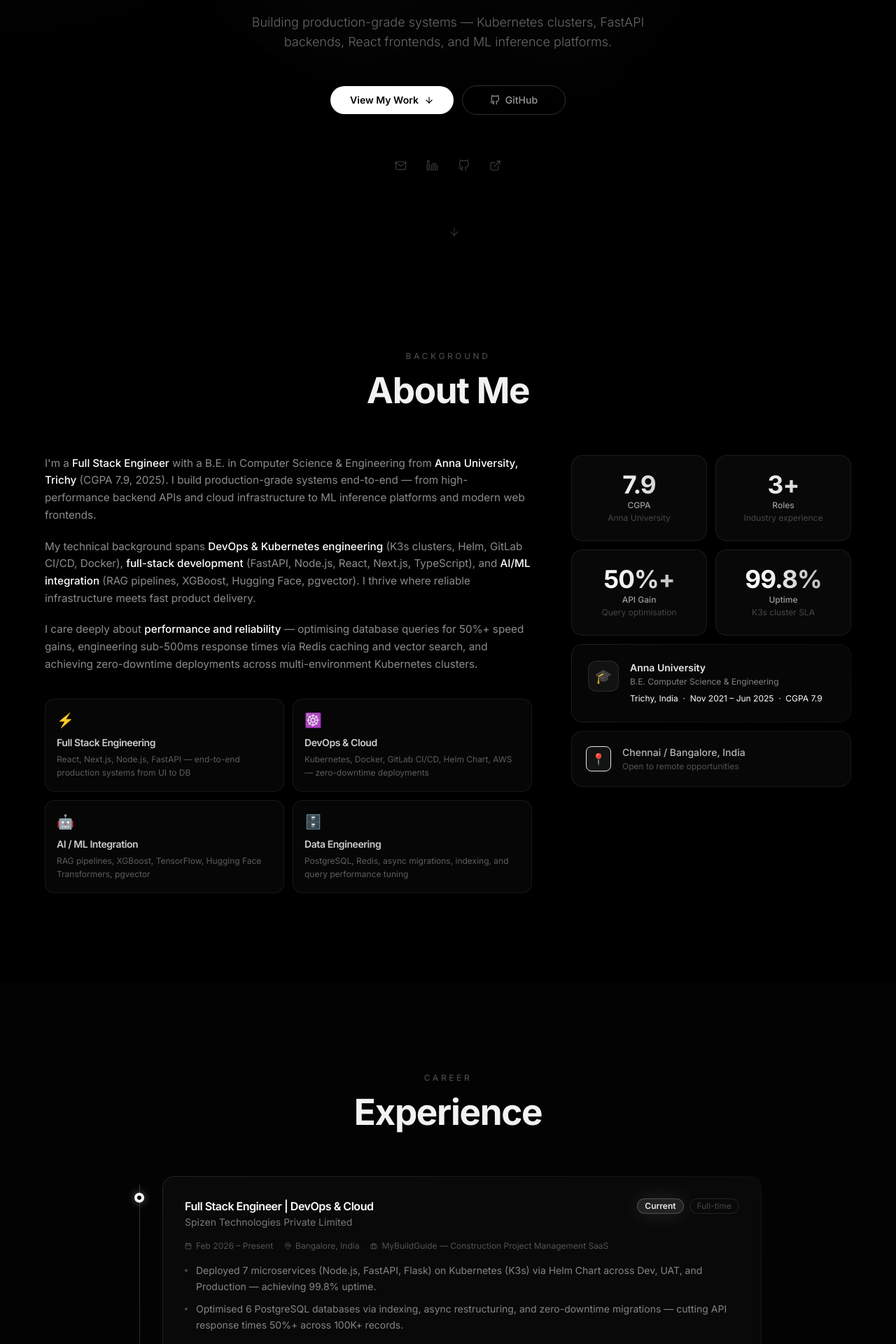
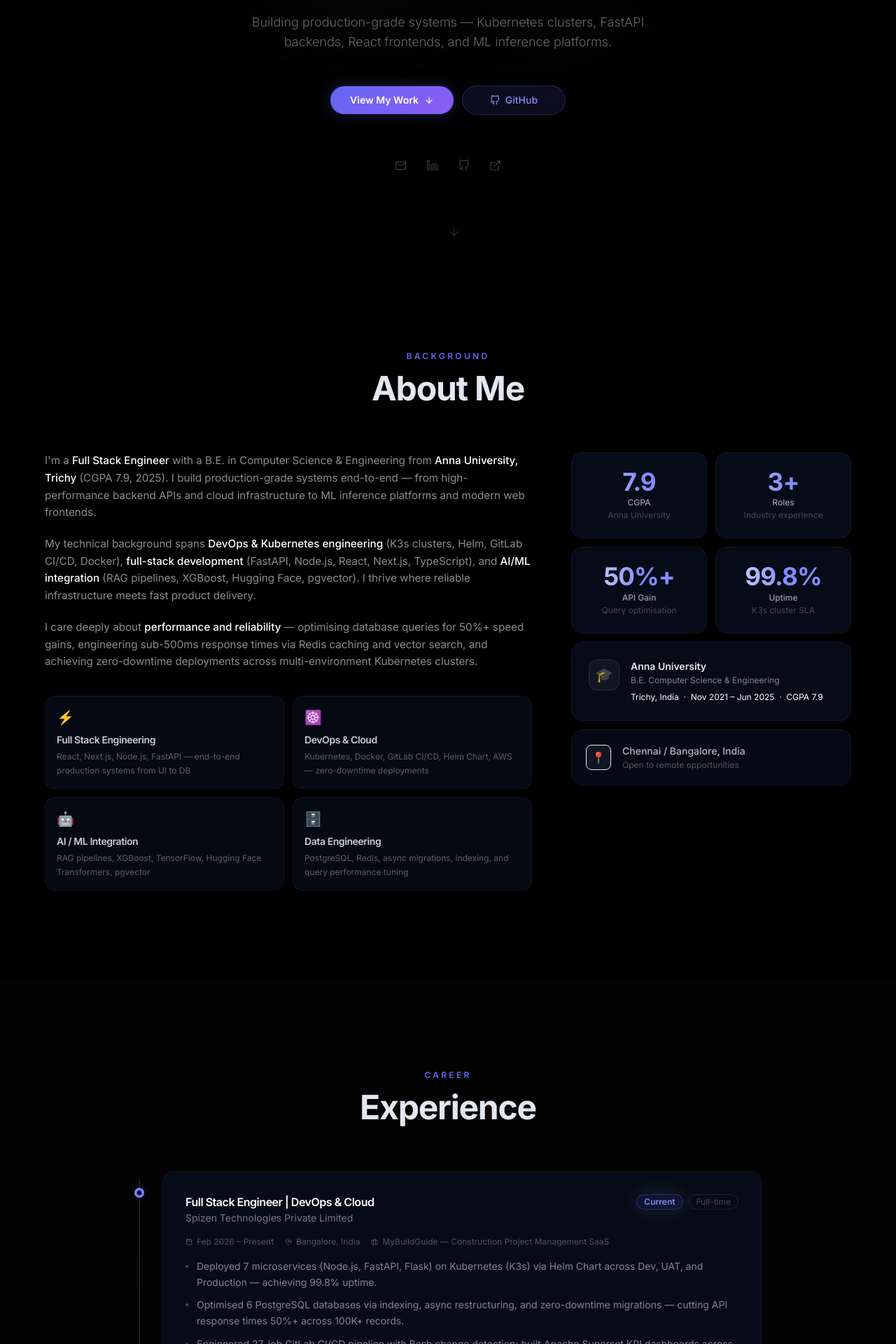
Before and after one commit to Mukunth1004/mukunthan-portfolio, a Next.js app: page / in a window 1280 px wide. Shown: the part 480-2400 px from the top of the page at 70% size. Built offline with nearby package versions, Linux system fonts and the light colour scheme.

Commit message:
feat: premium indigo/purple color system + CSS tokens

```diff
--- a/app/styles/globals.css
+++ b/app/styles/globals.css
@@ -3,6 +3,24 @@
 @tailwind base;
 @tailwind components;
 @tailwind utilities;
+
+/* ── Design tokens ────────────────────────────────────── */
+:root {
+  --bg:            #020617;
+  --surface:       #070f1f;
+  --surface-2:     #0d1829;
+  --accent:        #6366f1;
+  --accent-light:  #818cf8;
+  --accent-soft:   rgba(99, 102, 241, 0.12);
+  --accent-glow:   rgba(99, 102, 241, 0.25);
+  --purple:        #8b5cf6;
+  --purple-soft:   rgba(139, 92, 246, 0.12);
+  --border:        rgba(99, 102, 241, 0.1);
+  --border-hover:  rgba(99, 102, 241, 0.28);
+  --text:          #e2e8f0;
+  --text-muted:    #94a3b8;
+  --text-subtle:   #475569;
+}
 
 @layer base {
   *, *::before, *::after { box-sizing: border-box; margin: 0; padding: 0; }
@@ -13,13 +31,13 @@
     -moz-osx-font-smoothing: grayscale;
   }
   body {
-    background-color: #000000;
-    color: #ffffff;
+    background-color: var(--bg);
+    color: var(--text);
     font-family: 'Inter', system-ui, -apple-system, sans-serif;
     line-height: 1.6;
     overflow-x: hidden;
   }
-  h1, h2, h3, h4, h5, h6 {
+  h1,h2,h3,h4,h5,h6 {
     font-family: 'Inter', system-ui, sans-serif;
     font-weight: 700;
     letter-spacing: -0.03em;
@@ -27,205 +45,209 @@
   }
   ::-webkit-scrollbar { width: 3px; }
   ::-webkit-scrollbar-track { background: transparent; }
-  ::-webkit-scrollbar-thumb { background: rgba(255,255,255,0.08); border-radius: 2px; }
-  ::-webkit-scrollbar-thumb:hover { background: rgba(255,255,255,0.15); }
-  ::selection { background: rgba(255,255,255,0.12); color: #fff; }
+  ::-webkit-scrollbar-thumb { background: var(--accent-soft); border-radius: 2px; }
+  ::-webkit-scrollbar-thumb:hover { background: var(--accent-glow); }
+  ::selection { background: rgba(99,102,241,0.2); color: #fff; }
 }
 
 @layer components {
   /* ── Buttons ── */
   .btn-primary {
-    @apply inline-flex items-center justify-center px-7 py-2.5 text-sm font-semibold bg-white text-black rounded-full relative overflow-hidden;
-    transition: all 0.22s cubic-bezier(0.25, 0.46, 0.45, 0.94);
+    @apply inline-flex items-center justify-center px-7 py-2.5 text-sm font-semibold rounded-full relative overflow-hidden;
+    background: linear-gradient(135deg, var(--accent) 0%, var(--purple) 100%);
+    color: #fff;
+    box-shadow: 0 0 20px rgba(99,102,241,0.3);
+    transition: all 0.25s ease;
   }
   .btn-primary::before {
     content: '';
     position: absolute;
-    top: -50%;
-    left: -60%;
-    width: 40%;
-    height: 200%;
-    background: linear-gradient(90deg, transparent, rgba(0,0,0,0.08), transparent);
-    transform: skewX(-20deg);
-    transition: left 0.5s ease;
+    inset: 0;
+    background: linear-gradient(135deg, rgba(255,255,255,0.15) 0%, transparent 60%);
+    opacity: 0;
+    transition: opacity 0.25s ease;
   }
-  .btn-primary:hover::before { left: 120%; }
-  .btn-primary:hover { background: rgba(255,255,255,0.92); transform: translateY(-1px); box-shadow: 0 8px 32px rgba(255,255,255,0.15); }
+  .btn-primary:hover { transform: translateY(-1px); box-shadow: 0 4px 30px rgba(99,102,241,0.45); }
+  .btn-primary:hover::before { opacity: 1; }
   .btn-primary:active { transform: scale(0.98); }
 
   .btn-secondary {
     @apply inline-flex items-center justify-center px-7 py-2.5 text-sm font-medium rounded-full;
-    border: 1px solid rgba(255,255,255,0.18);
-    color: rgba(255,255,255,0.6);
-    transition: all 0.22s cubic-bezier(0.25, 0.46, 0.45, 0.94);
+    border: 1px solid var(--border-hover);
+    color: var(--accent-light);
+    background: var(--accent-soft);
+    transition: all 0.25s ease;
   }
-  .btn-secondary:hover { border-color: rgba(255,255,255,0.4); color: rgba(255,255,255,0.9); transform: translateY(-1px); }
+  .btn-secondary:hover {
+    border-color: var(--accent);
+    background: rgba(99,102,241,0.18);
+    color: #fff;
+    transform: translateY(-1px);
+  }
   .btn-secondary:active { transform: scale(0.98); }
 
-  /* ── Cards – base ── */
+  /* ── Glass card ── */
   .card-premium {
-    background: rgba(255,255,255,0.028);
-    border: 1px solid rgba(255,255,255,0.07);
+    background: rgba(7, 15, 31, 0.7);
+    border: 1px solid var(--border);
     border-radius: 16px;
-    transition: background 0.3s ease, border-color 0.3s ease, box-shadow 0.3s ease;
-    overflow: hidden;
+    backdrop-filter: blur(12px);
+    -webkit-backdrop-filter: blur(12px);
+    transition: border-color 0.3s ease, box-shadow 0.3s ease, background 0.3s ease;
   }
   .card-premium:hover {
-    background: rgba(255,255,255,0.045);
-    border-color: rgba(255,255,255,0.12);
-    box-shadow: 0 0 0 1px rgba(255,255,255,0.05), 0 8px 40px rgba(0,0,0,0.4);
+    border-color: var(--border-hover);
+    background: rgba(13, 24, 41, 0.85);
+    box-shadow: 0 0 0 1px var(--accent-soft), 0 8px 32px rgba(0,0,0,0.4);
   }
 
-  /* ── Bento card (Magic UI style) ── */
+  /* ── Bento card ── */
   .bento-card {
-    background: rgba(255,255,255,0.025);
-    border: 1px solid rgba(255,255,255,0.07);
+    background: rgba(7, 15, 31, 0.6);
+    border: 1px solid var(--border);
     border-radius: 14px;
-    transition: all 0.3s cubic-bezier(0.25, 0.46, 0.45, 0.94);
+    backdrop-filter: blur(8px);
     position: relative;
     overflow: hidden;
+    transition: all 0.3s ease;
   }
-  .bento-card::before {
+  .bento-card::after {
     content: '';
     position: absolute;
     inset: 0;
-    background: radial-gradient(circle at 50% 0%, rgba(255,255,255,0.04), transparent 70%);
+    background: radial-gradient(circle at 50% 0%, var(--accent-soft), transparent 70%);
     opacity: 0;
     transition: opacity 0.3s ease;
   }
-  .bento-card:hover { border-color: rgba(255,255,255,0.14); box-shadow: 0 4px 24px rgba(0,0,0,0.3); }
-  .bento-card:hover::before { opacity: 1; }
+  .bento-card:hover { border-color: var(--border-hover); box-shadow: 0 4px 24px rgba(0,0,0,0.4); }
+  .bento-card:hover::after { opacity: 1; }
 
-  /* ── Glow card (stat cards) ── */
+  /* ── Glow card (stats) ── */
   .glow-card {
-    background: rgba(255,255,255,0.03);
-    border: 1px solid rgba(255,255,255,0.08);
-    border-radius: 16px;
-    transition: all 0.3s ease;
-    position: relative;
-    overflow: hidden;
-  }
-  .glow-card:hover {
-    border-color: rgba(255,255,255,0.18);
-    box-shadow: 0 0 30px rgba(255,255,255,0.04), 0 0 60px rgba(255,255,255,0.02);
-  }
-
-  /* ── Border beam card (Aceternity) ── */
-  .border-beam-card {
-    background: rgba(255,255,255,0.025);
+    background: rgba(7, 15, 31, 0.8);
+    border: 1px solid var(--border);
     border-radius: 16px;
     position: relative;
     overflow: hidden;
+    transition: all 0.3s ease;
   }
-  .border-beam-card::before {
-    content: '';
-    position: absolute;
-    inset: 0;
-    border-radius: 16px;
-    padding: 1px;
-    background: linear-gradient(135deg, rgba(255,255,255,0.15), rgba(255,255,255,0.03), rgba(255,255,255,0.15));
-    background-size: 200% 200%;
-    animation: border-beam 4s ease infinite;
-    -webkit-mask: linear-gradient(#fff 0 0) content-box, linear-gradient(#fff 0 0);
-    -webkit-mask-composite: destination-out;
-    mask-composite: exclude;
+  .glow-card:hover {
+    border-color: var(--border-hover);
+    box-shadow: 0 0 0 1px var(--accent-soft), 0 0 40px var(--accent-soft);
   }
 
-  /* ── Shimmer text (Magic UI) ── */
+  /* ── Accent border card (beam) ── */
+  .border-beam-card {
+    background: rgba(7, 15, 31, 0.75);
+    border-radius: 16px;
+    position: relative;
+    overflow: hidden;
+    border: 1px solid var(--border);
+    transition: border-color 0.3s ease, box-shadow 0.3s ease;
+  }
+  .border-beam-card:hover {
+    border-color: var(--border-hover);
+    box-shadow: 0 0 30px var(--accent-soft);
+  }
+
+  /* ── Shimmer text ── */
   .shimmer-text {
-    background: linear-gradient(90deg, rgba(255,255,255,0.6) 0%, rgba(255,255,255,1) 50%, rgba(255,255,255,0.6) 100%);
+    background: linear-gradient(
+      90deg,
+      var(--accent-light) 0%,
+      #ffffff 40%,
+      var(--accent-light) 80%
+    );
     background-size: 200% auto;
     -webkit-background-clip: text;
     -webkit-text-fill-color: transparent;
     background-clip: text;
-    animation: shimmer-slide 3s linear infinite;
+    animation: shimmer-slide 4s linear infinite;
+  }
+
+  /* ── Gradient text (headings) ── */
+  .gradient-text {
+    background: linear-gradient(135deg, #ffffff 0%, var(--accent-light) 100%);
+    -webkit-background-clip: text;
+    -webkit-text-fill-color: transparent;
+    background-clip: text;
   }
 
   /* ── Animated grid bg ── */
   .animated-grid {
     background-image:
-      linear-gradient(rgba(255,255,255,0.04) 1px, transparent 1px),
-      linear-gradient(90deg, rgba(255,255,255,0.04) 1px, transparent 1px);
-    background-size: 48px 48px;
+      linear-gradient(var(--border) 1px, transparent 1px),
+      linear-gradient(90deg, var(--border) 1px, transparent 1px);
+    background-size: 52px 52px;
   }
 
   /* ── Badges ── */
   .badge {
-    @apply inline-flex items-center px-2.5 py-0.5 text-xs font-medium;
-    color: rgba(255,255,255,0.45);
-    background: rgba(255,255,255,0.05);
-    border: 1px solid rgba(255,255,255,0.08);
+    @apply inline-flex items-center px-2.5 py-1 text-xs font-medium;
+    color: var(--text-muted);
+    background: var(--accent-soft);
+    border: 1px solid var(--border);
     border-radius: 6px;
     transition: all 0.2s ease;
   }
-  .badge:hover { border-color: rgba(255,255,255,0.18); color: rgba(255,255,255,0.75); }
+  .badge:hover { border-color: var(--border-hover); color: var(--accent-light); }
 
   .badge-accent {
     @apply inline-flex items-center px-2.5 py-0.5 text-xs font-semibold;
-    color: rgba(255,255,255,0.9);
-    background: rgba(255,255,255,0.1);
-    border: 1px solid rgba(255,255,255,0.2);
+    color: var(--accent-light);
+    background: var(--accent-soft);
+    border: 1px solid var(--border-hover);
     border-radius: 999px;
   }
 
   /* ── Section typography ── */
   .section-eyebrow {
-    @apply text-xs tracking-[0.3em] uppercase text-center mb-3;
-    color: rgba(255,255,255,0.28);
-    font-weight: 500;
+    @apply text-xs tracking-[0.28em] uppercase text-center mb-3 font-semibold;
+    color: var(--accent);
   }
   .section-heading {
-    @apply text-[clamp(2rem,5vw,3.2rem)] font-bold text-center tracking-tight;
-    color: rgba(255,255,255,0.95);
+    @apply text-[clamp(1.9rem,4.5vw,3rem)] font-bold text-center tracking-tight;
+    color: var(--text);
   }
-
-  /* ── Gradient text ── */
-  .gradient-text {
-    background: linear-gradient(135deg, #fff 0%, rgba(255,255,255,0.6) 100%);
+  .section-heading span.hl {
+    background: linear-gradient(135deg, var(--accent-light), var(--purple));
     -webkit-background-clip: text;
     -webkit-text-fill-color: transparent;
     background-clip: text;
   }
 
-  /* ── Experience timeline ── */
+  /* ── Timeline ── */
   .timeline-dot-active {
-    background: #ffffff;
-    border: 2px solid #ffffff;
-    box-shadow: 0 0 12px rgba(255,255,255,0.4);
+    background: var(--accent);
+    border: 2px solid var(--accent-light);
+    box-shadow: 0 0 14px var(--accent-glow);
   }
-  .timeline-dot {
-    background: transparent;
-    border: 1px solid rgba(255,255,255,0.25);
-  }
+  .timeline-dot { background: transparent; border: 1px solid var(--border-hover); }
 }
 
 @layer utilities {
-  @keyframes border-beam {
-    0%, 100% { background-position: 0% 50%; }
-    50% { background-position: 100% 50%; }
-  }
   @keyframes shimmer-slide {
     0% { background-position: 200% center; }
     100% { background-position: -200% center; }
   }
-  @keyframes fade-up {
-    from { opacity: 0; transform: translateY(24px); }
-    to { opacity: 1; transform: translateY(0); }
-  }
   @keyframes float {
-    0%, 100% { transform: translateY(0px); }
-    50% { transform: translateY(-8px); }
-  }
-  @keyframes pulse-glow {
-    0%, 100% { box-shadow: 0 0 20px rgba(255,255,255,0.08); }
-    50% { box-shadow: 0 0 40px rgba(255,255,255,0.16); }
+    0%,100% { transform: translateY(0px); }
+    50% { transform: translateY(-12px); }
   }
   @keyframes spin-slow {
     from { transform: rotate(0deg); }
     to { transform: rotate(360deg); }
   }
-  .animate-fade-up { animation: fade-up 0.8s cubic-bezier(0.25, 0.46, 0.45, 0.94) both; }
-  .animate-float { animation: float 4s ease-in-out infinite; }
-  .animate-pulse-glow { animation: pulse-glow 2.5s ease-in-out infinite; }
+  @keyframes border-spin {
+    0% { background-position: 0% 50%; }
+    50% { background-position: 100% 50%; }
+    100% { background-position: 0% 50%; }
+  }
+  @keyframes pulse-accent {
+    0%,100% { box-shadow: 0 0 0 0 rgba(99,102,241,0.4); }
+    50% { box-shadow: 0 0 0 6px rgba(99,102,241,0); }
+  }
+  .animate-float { animation: float 5s ease-in-out infinite; }
   .animate-spin-slow { animation: spin-slow 20s linear infinite; }
+  .animate-pulse-accent { animation: pulse-accent 2.5s ease-in-out infinite; }
 }
```
